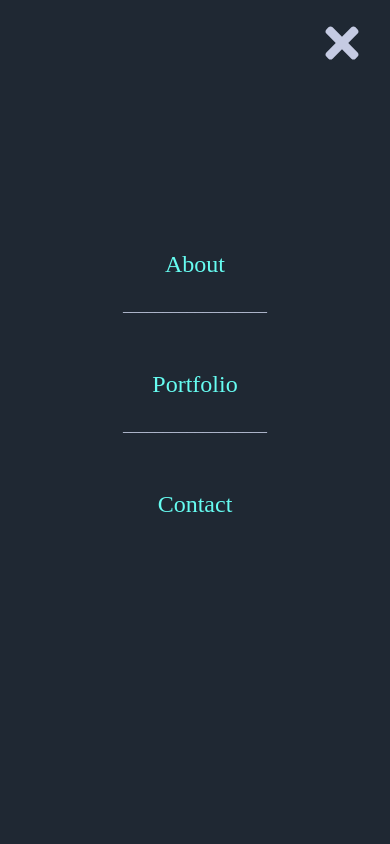
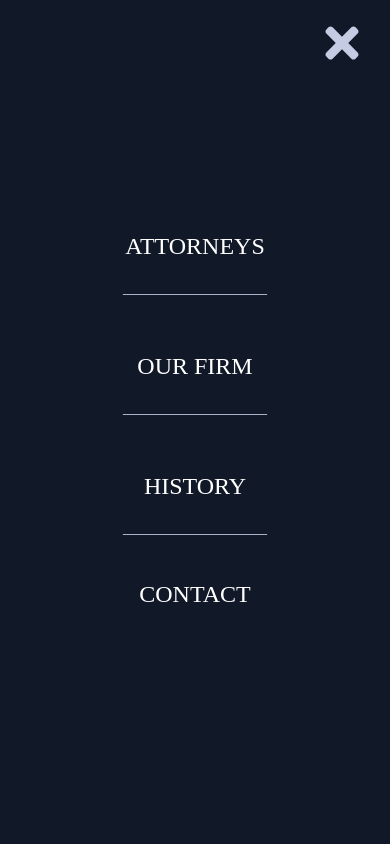
Before and after one commit to HunterPadgett/freelance-template, a React (Create React App) app: page / in a window 390 px wide. Both pictures are taken after a click on the icon 342 px from the left and 40 px from the top of the page. Shown: the top 844 px of the page. Built offline with nearby package versions, Linux system fonts and the light colour scheme; a web font is replaced by a local one.

Commit message:
sidebar styled correctly

```diff
--- a/src/components/Sidebar/SideBarElement.js
+++ b/src/components/Sidebar/SideBarElement.js
@@ -8,7 +8,7 @@ position: fixed;
 z-index: 999;
 width: 100%;
 height: 100%;
-background: #1f2833;
+background: #111827;
 display: grid;
 align-items: center;
 bottom: 0;
@@ -33,11 +33,11 @@ outline: none;
 `
 export const SideBarWrapper = styled.div`
 color: #c5cbe3;
-background: #1f2833;
+background: #111827;
 `
 export const SideBarMenu = styled.ul`
 display: grid;
-background: #1f2833;
+background: #111827;
 grid-template-columns: 1fr;
 grid-template-rows: repeat(6, 80px);
 text-align: center;
@@ -49,14 +49,14 @@ text-align: center;
 
 export const SideBarLink = styled(Link)`
 display: flex;
-background: #1f2833;
+background: #111827;
 align-items: center;
 justify-content: center;
 font-size: 1.5rem;
 text-decoration: none;
 list-style: none;
 transition: 0.2s ease-in-out;
-color: #66fcf1;
+color: #fff;
 cursor: pointer;
 
 &:hover {
--- a/src/components/Sidebar/index.js
+++ b/src/components/Sidebar/index.js
@@ -9,16 +9,23 @@ const Sidebar = ({isOpen, toggle}) => {
             </Icon >
             <SideBarWrapper>
                 <SideBarMenu>
-                <SideBarLink to="/about" onClick={toggle}>
-                    About
+                <SideBarLink to="/attorneys" onClick={toggle}>
+                    ATTORNEYS
                 </SideBarLink>
                 __________________
-                <SideBarLink to="/portfolio" onClick={toggle}>
-                    Portfolio
+
+                <SideBarLink to="/ourfirm" onClick={toggle}>
+                    OUR FIRM
                 </SideBarLink>
                 __________________
+
+                <SideBarLink to="/history" onClick={toggle}>
+                    HISTORY
+                </SideBarLink>
+                __________________
+
                 <SideBarLink to="/contact" onClick={toggle}>
-                    Contact
+                    CONTACT
                 </SideBarLink>
                 </SideBarMenu>
             </SideBarWrapper>
```
